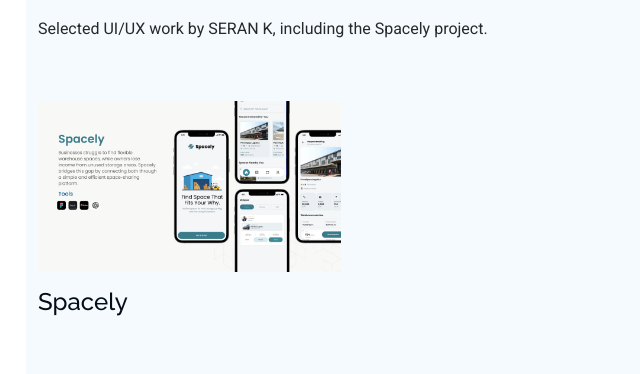
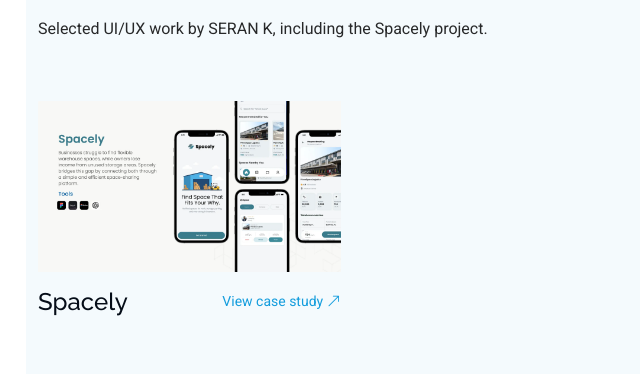
Before and after one commit to seran2502/iPortfolio-v1.0.0, a plain HTML site: page index.html in a window 1280 px wide. Shown: the part 3409-3783 px from the top of the page, 274-914 px from the left. Drawn offline with Linux system fonts and the light colour scheme.

Commit message:
Link Spacely portfolio card to case study

```diff
--- a/index.html
+++ b/index.html
@@ -283,10 +283,13 @@
         <div class="isotope-layout" data-default-filter="*" data-layout="masonry" data-sort="original-order">
           <div class="row gy-4 isotope-container" data-aos="fade-up" data-aos-delay="200">
             <div class="col-lg-4 col-md-6 portfolio-item isotope-item filter-app filter-product">
-              <div class="portfolio-content h-100">
-                <img src="assets/img/project-title.webp" class="img-fluid" alt="Spacely project showcase">
-                <div class="pt-3 pb-2"><h4 class="mb-0">Spacely</h4></div>
-              </div>
+              <a href="portfolio-details.html" class="portfolio-content h-100 d-block" aria-label="View Spacely project details">
+                <img src="assets/img/project-title.webp" class="img-fluid" alt="Spacely warehouse space sharing app project showcase">
+                <div class="pt-3 pb-2 d-flex justify-content-between align-items-center">
+                  <h4 class="mb-0">Spacely</h4>
+                  <span class="small">View case study <i class="bi bi-arrow-up-right"></i></span>
+                </div>
+              </a>
             </div>
           </div>
         </div>
```
